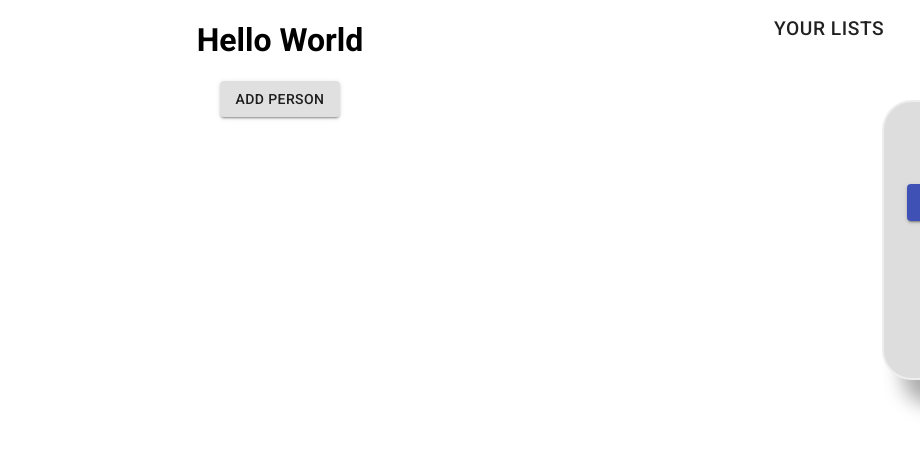
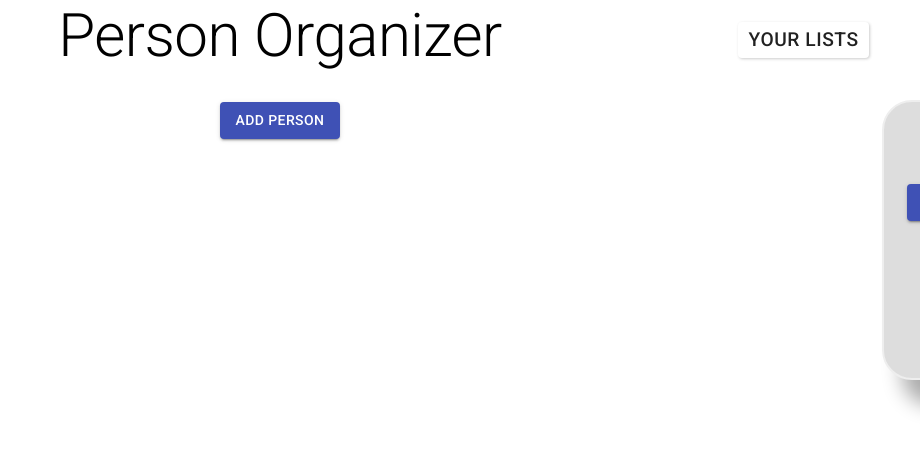
Before and after one commit to benzend/react-api-handler, a React (Create React App) app: page / in a window 1280 px wide. Shown: the top 450 px of the page, without its empty margins (360-1280 px from the left). Built offline with nearby package versions, Linux system fonts and the light colour scheme.

Commit message:
scroll styling

```diff
--- a/src/App.js
+++ b/src/App.js
@@ -2,7 +2,14 @@ import { useEffect, useState } from "react";
 import { Organizer } from "./components/";
 import "./App.css";
 
-import { Box, Button, Container, Grid, makeStyles } from "@material-ui/core";
+import {
+  Box,
+  Button,
+  Container,
+  Grid,
+  makeStyles,
+  Typography,
+} from "@material-ui/core";
 
 const useStyles = makeStyles({
   box: {
@@ -13,15 +20,21 @@ const useStyles = makeStyles({
     border: "1px solid #aaa",
   },
   cont: {
-    marginTop: "20px",
+    marginTop: "40px",
   },
-  organizerButton: {
+  yourFoldersBtn: {
     position: "fixed",
     top: 0,
     right: 0,
     fontSize: "1.2rem",
     padding: ".1% .8%",
-    margin: ".8% 2%",
+    margin: "1.7% 4%",
+    boxShadow: "1px 1px 3px #ccc",
+    transition: "all .34s ease",
+    "&:hover": {
+      boxShadow: "5px 5px 10px #bbb",
+      transform: "scale(1.01)",
+    },
   },
   organizerBox: {
     position: "fixed",
@@ -30,6 +43,7 @@ const useStyles = makeStyles({
     marginTop: "100px",
     padding: "20px",
     width: "250px",
+    overflow: "hidden",
     transition: "all .6s ease",
     backgroundColor: "#ddd",
     borderRadius: "30px 0 0 30px",
@@ -43,7 +57,6 @@ const useStyles = makeStyles({
   addFolderContainer: {
     display: "flex",
     flexDirection: "column",
-    backgroundColor: "#fff",
   },
   menuContainer: {
     position: "absolute",
@@ -72,6 +85,21 @@ const useStyles = makeStyles({
     color: "#fff",
     "&:hover": {
       backgroundColor: "#0047b3",
+    },
+  },
+  addPersonBtn: {
+    marginTop: "30px",
+  },
+  foldersContainer: {
+    maxHeight: "70vh",
+    overflow: "scroll",
+    "&::-webkit-scrollbar": {
+      width: ".3rem",
+      height: "0",
+      backgroundColor: "#fff",
+    },
+    "&::-webkit-scrollbar-thumb": {
+      backgroundColor: "#4d4dff88",
     },
   },
 });
@@ -164,9 +192,18 @@ function App() {
         folderItemsStyle={classes.folderItems}
         btnStyle={classes.btn}
         addBtnStyle={classes.addBtn}
+        yourFoldersBtnStyle={classes.yourFoldersBtn}
+        foldersContainerStyle={classes.foldersContainer}
       />
-      <h1>Hello World</h1>
-      <Button onClick={addPersonHandler} variant="contained">
+      <Typography variant="h2" component="h1">
+        Person Organizer
+      </Typography>
+      <Button
+        color="primary"
+        className={classes.addPersonBtn}
+        onClick={addPersonHandler}
+        variant="contained"
+      >
         Add person
       </Button>
       <Container className={classes.cont}>
--- a/src/components/Organizer.js
+++ b/src/components/Organizer.js
@@ -11,7 +11,6 @@ import { Edit, DeleteForever } from "@material-ui/icons";
 export const Organizer = ({
   opened,
   setOpen,
-  buttonStyle,
   boxStyle,
   folders,
   setFolders,
@@ -29,6 +28,8 @@ export const Organizer = ({
   folderItemsStyle,
   btnStyle,
   addBtnStyle,
+  yourFoldersBtnStyle,
+  foldersContainerStyle,
 }) => {
   const openFolderHandler = (e) => {
     setFolderAdderOpened(true);
@@ -105,7 +106,7 @@ export const Organizer = ({
   return (
     <div>
       <Box className={`${boxStyle} ${opened ? "open" : ""}`}>
-        <h3>Your Folders</h3>
+        <h3>Folders</h3>
         {editingFolders || folderAdderOpened ? (
           <Button
             className={btnStyle}
@@ -167,7 +168,7 @@ export const Organizer = ({
           </div>
         ) : null}
         {folders.map((folder) => (
-          <div key={folder.id}>
+          <div className={foldersContainerStyle} key={folder.id}>
             <h4>
               {folder.isEditing ? (
                 //
@@ -233,7 +234,7 @@ export const Organizer = ({
           </div>
         ))}
       </Box>
-      <Button onClick={setOpen} className={buttonStyle}>
+      <Button onClick={setOpen} className={yourFoldersBtnStyle}>
         Your Lists
       </Button>
     </div>
```
Also changed, not shown: 1 other file (tests, documents, lock files or other folders).
